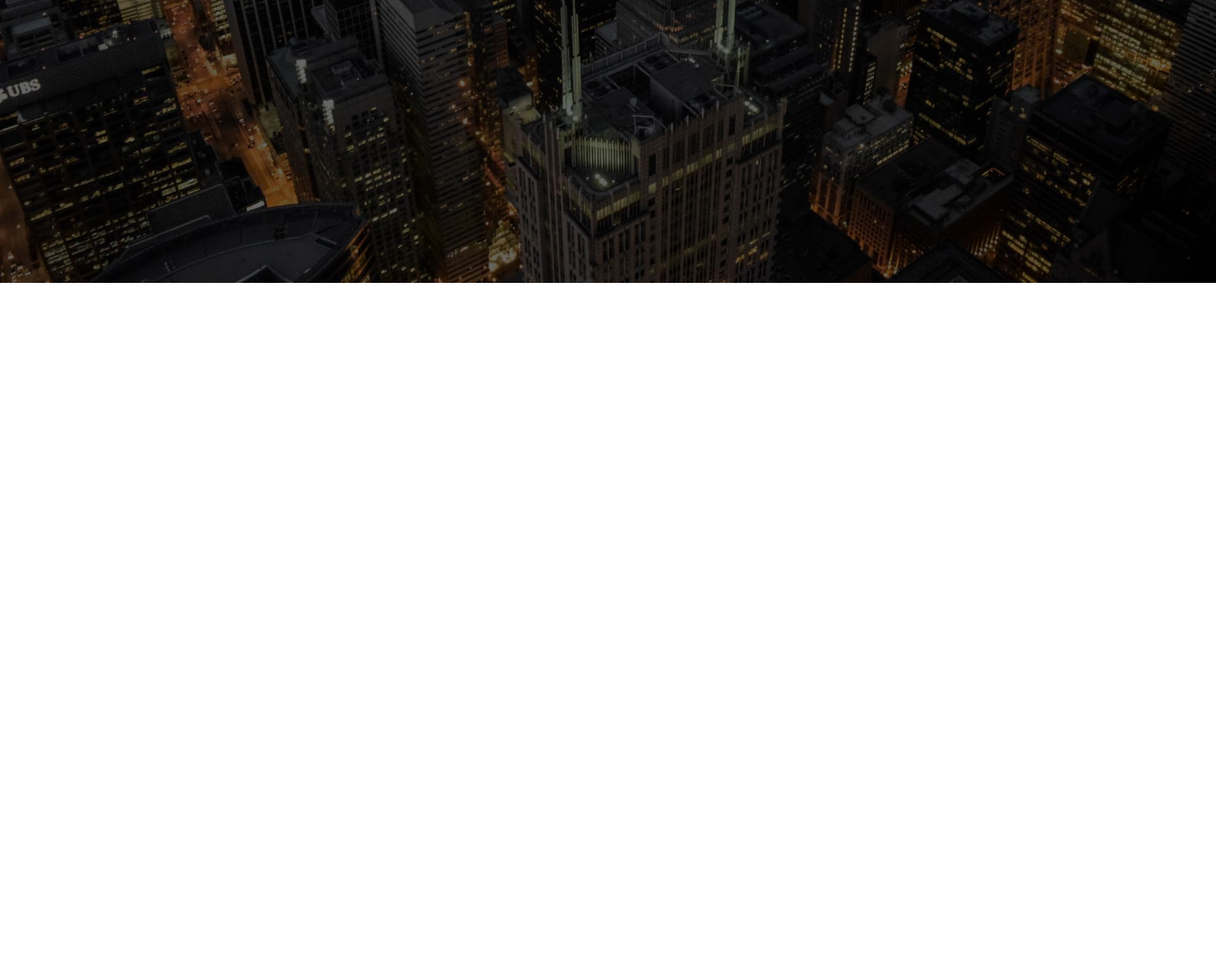
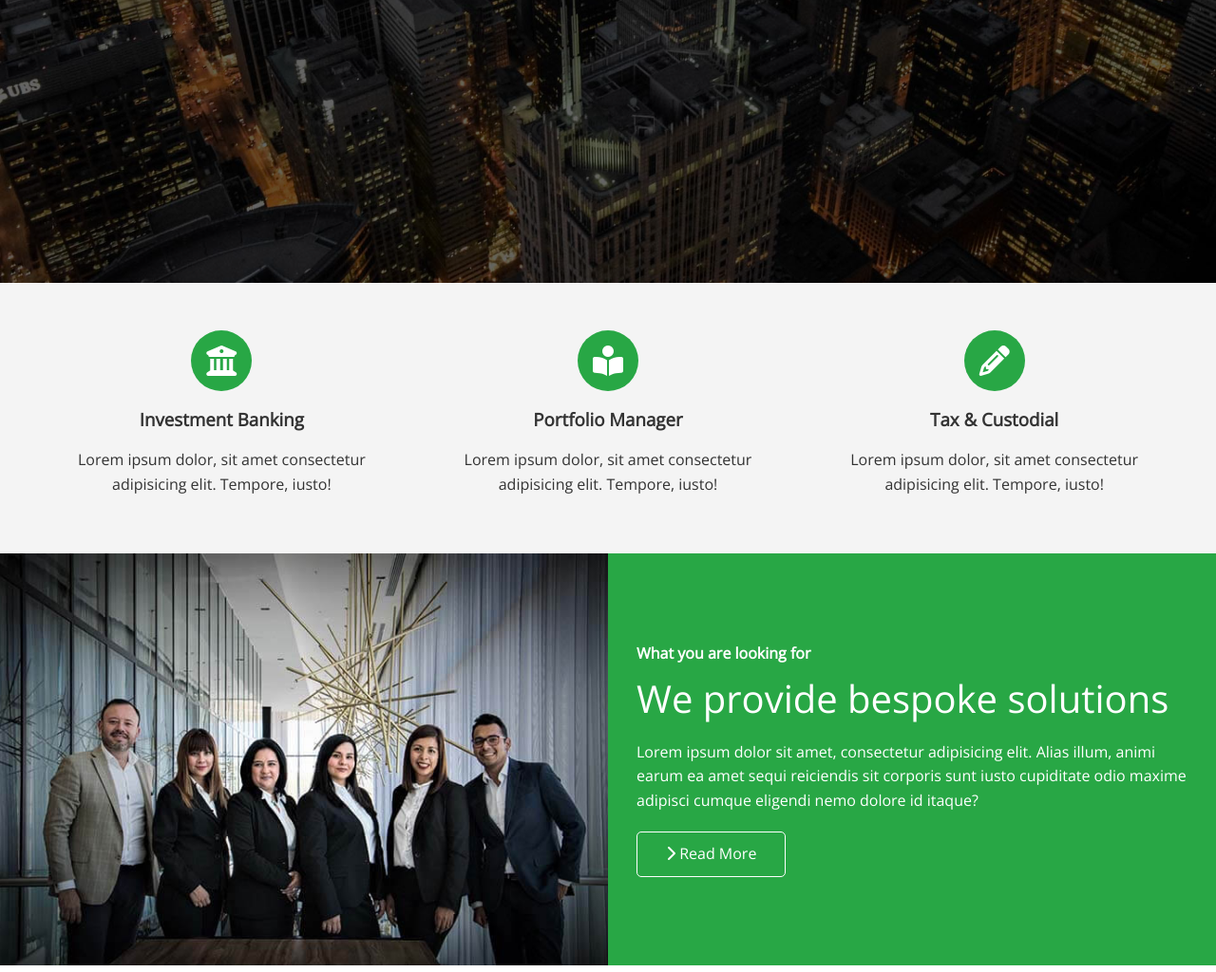
Before and after one commit to SamFisher0208/Udemy_EdgeLedger_Site, a plain HTML site: page index.html in a window 1280 px wide. Shown: the part 502-1526 px from the top of the page at 95% size. Before the commit the page ends 800 px from the top, so only its background shows below. Drawn offline with nearby package versions, Linux system fonts and the light colour scheme.

Commit message:
main about sections

```diff
--- a/css/styles.css
+++ b/css/styles.css
@@ -109,3 +109,21 @@ img {
 .hero * {
     z-index: 10;
 }
+
+/* Icons */
+.icons {
+    padding: 30px;
+}
+
+.icons h3 {
+    font-weight: bold;
+    margin-bottom: 15px;
+}
+
+.icons i {
+    background-color: #28a745;
+    color: #fff;
+    padding: 1rem;
+    border-radius: 50%;
+    margin-bottom: 15px;
+}
--- a/css/utils.css
+++ b/css/utils.css
@@ -41,3 +41,72 @@
     background: #f4f4f4;
     color: #333;
 }
+
+.btn-outline {
+    background: transparent;
+    border: 1px solid #fff;
+}
+
+/* Flex items */
+.flex-items {
+    display: flex;
+    text-align: center;
+    justify-content: center;
+    text-align: center;
+    height: 100%;
+}
+
+.flex-items > div {
+    padding: 20px;
+}
+
+/* Felx cols */
+.flex-columns.flex-reverse .row {
+    flex-direction: row-reverse;
+}
+
+.flex-columns .row {
+    display: flex;
+    flex-direction: row;
+    flex-wrap: wrap;
+    width: 100%;
+}
+
+.flex-columns .column {
+    display: flex;
+    flex-direction: column;
+    flex-basis: 100%;
+    flex: 1;
+}
+
+.flex-columns .column .column-1,
+.flex-columns .column .column-2 {
+    height: 100%;
+}
+
+.flex-columns img {
+    width: 100%;
+    height: 100%;
+    object-fit: cover;
+}
+
+.flex-columns .column-2 {
+    display: flex;
+    flex-direction: column;
+    align-items: flex-start;
+    justify-content: center;
+    padding: 30px;
+}
+
+.flex-columns h2 {
+    font-size: 40px;
+    font-weight: 100;
+}
+
+.flex-columns h4 {
+    margin-bottom: 10px;
+}
+
+.flex-columns p {
+    margin: 20px 0;
+}
--- a/index.html
+++ b/index.html
@@ -32,5 +32,70 @@
             <a href="#about" class="btn"><i class="fas fa-chevron-right"></i> Read More</a>
         </div>
 	</header>
+
+    <main>
+        <section id="about" class="icons bg-light">
+            <div class="flex-items">
+                <div>
+                    <i class="fas fa-university fa-2x"></i>
+                    <div>
+                        <h3>Investment Banking</h3>
+                        <p>
+                        Lorem ipsum dolor, sit amet consectetur adipisicing elit.
+                        Tempore, iusto!
+                        </p>
+                  </div>
+                </div>
+                <div>
+                    <i class="fas fa-book-reader fa-2x"></i>
+                    <div>
+                        <h3>Portfolio Manager</h3>
+                        <p>
+                        Lorem ipsum dolor, sit amet consectetur adipisicing elit.
+                        Tempore, iusto!
+                        </p>
+                    </div>
+                </div>
+                <div>
+                  <i class="fas fa-pencil-alt fa-2x"></i>
+                  <div>
+                        <h3>Tax & Custodial</h3>
+                        <p>
+                        Lorem ipsum dolor, sit amet consectetur adipisicing elit.
+                        Tempore, iusto!
+                        </p>
+                  </div>
+                </div>
+            </div>
+        </section>
+
+         <!-- About:Solutions -->
+        <section class="solutions flex-columns">
+            <div class="row">
+                <div class="column">
+                    <div class="column-1">
+                        <img src="img/home/people.jpg" alt="" />
+                    </div>
+                </div>
+
+                <div class="column">
+                    <div class="column-2 bg-primary">
+                        <h4>What you are looking for</h4>
+                        <h2>We provide bespoke solutions</h2>
+                        <p>
+                        Lorem ipsum dolor sit amet, consectetur adipisicing elit. Alias
+                        illum, animi earum ea amet sequi reiciendis sit corporis sunt
+                        iusto cupiditate odio maxime adipisci cumque eligendi nemo
+                        dolore id itaque?
+                        </p>
+                        <a href="#" class="btn btn-outline">
+                        <i class="fas fa-chevron-right"></i>
+                        Read More
+                        </a>
+                    </div>
+                </div>
+            </div>
+        </section>
+    </main>
 </body>
 </html>
```
